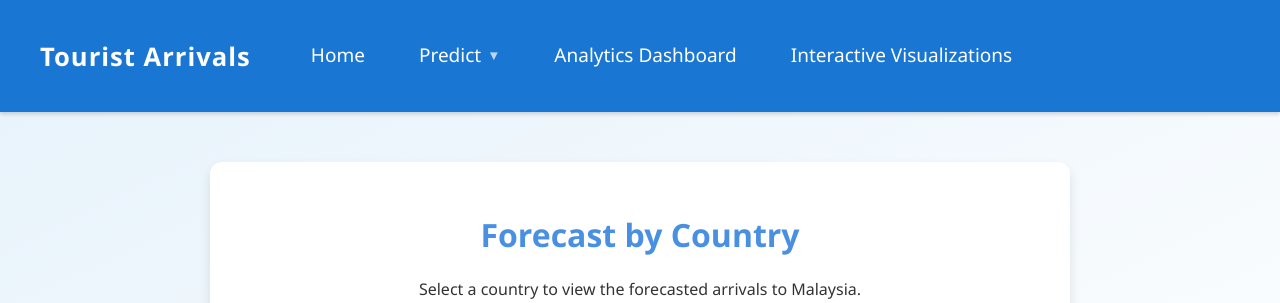
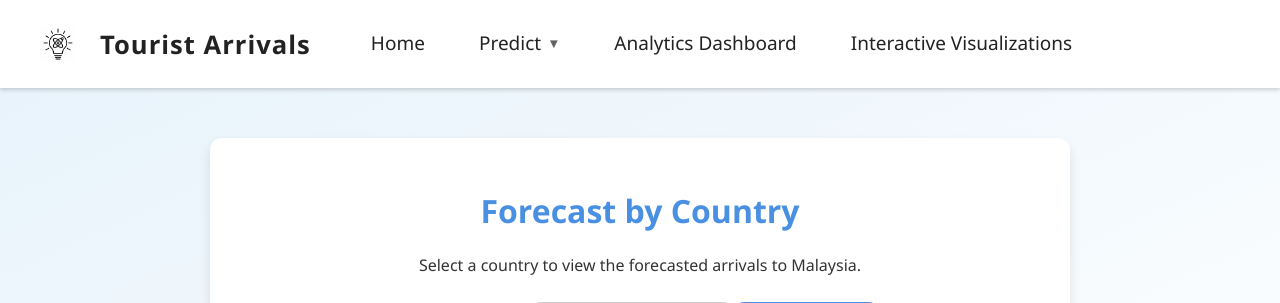
Before and after one commit to liyanalukman/Forecasting-Tourist-Arrivals-Trends, a Flask app: page /predict/country in a window 1280 px wide. Shown: the top 303 px of the page. Run offline with Flask 3, Linux system fonts and the light colour scheme; parts of the project's set-up code (start-up, migrations or seed data) failed here and were passed over.

Commit message:
add web_icon to navbar and adjust navbar height and style

```diff
--- a/templates/navbar.html
+++ b/templates/navbar.html
@@ -2,6 +2,7 @@
 <nav class="navbar-fixed">
     <div class="navbar">
         <div class="navbar-left">
+            <img src="{{ url_for('static', filename='images/web_icon.jpeg') }}" alt="Logo" class="logo">
             <span class="brand">Tourist Arrivals</span>
             <ul class="navbar-menu">
                 <li><a href="{{ url_for('home') }}" {% if request.endpoint == 'home' %}class="active"{% endif %}>Home</a></li>
@@ -27,8 +28,8 @@
     z-index: 100;
 }
 .navbar {
-    background: #1976d2;
-    height: 80px;
+    background: #fff;
+    height: 56px;
     display: flex;
     align-items: center;
     box-shadow: 0 2px 4px rgba(0,0,0,0.08);
@@ -40,8 +41,13 @@
     max-width: 1200px;
     margin: 0 auto;
 }
+.logo {
+    height: 36px;
+    width: 36px;
+    margin-right: 12px;
+}
 .brand {
-    color: #fff;
+    color: #222;
     font-size: 1.6rem;
     font-weight: 600;
     margin-right: 36px;
@@ -53,38 +59,38 @@
     margin: 0;
     padding: 0;
     list-style: none;
-    height: 80px;
+    height: 56px;
 }
 .navbar-menu li {
     position: relative;
-    height: 80px;
+    height: 56px;
     display: flex;
     align-items: center;
 }
 .navbar-menu a {
-    color: #fff !important;
+    color: #222 !important;
     text-decoration: none;
     font-size: 1.08rem;
     font-weight: 500;
-    padding: 0 22px;
-    height: 80px;
+    padding: 0 18px;
+    height: 56px;
     display: flex;
     align-items: center;
     border-bottom: 3px solid transparent;
-    background: #1976d2;
+    background: #fff;
     transition: border-bottom 0.2s, color 0.2s;
 }
 .navbar-menu a:hover,
 .navbar-menu a:focus {
-    color: #fff !important;
-    background: #1976d2;
+    color: #1565c0 !important;
+    background: #f5f5f5;
     outline: none;
     border-bottom: 3px solid #90caf9;
 }
 .navbar-menu a.active {
-    border-bottom: 3px solid #fff;
-    background: #1976d2;
-    color: #fff !important;
+    border-bottom: 3px solid #1565c0;
+    background: #f5f5f5;
+    color: #1565c0 !important;
 }
 .dropdown .dropbtn::after {
     content: '\25BC';
@@ -125,12 +131,12 @@
 }
 .dropdown-menu a:hover,
 .dropdown-menu a:focus {
-    background: #e3f2fd;
-    color: #1976d2 !important;
+    background: #f5f5f5;
+    color: #1565c0 !important;
 }
 .dropdown-menu a.active {
-    background: #bbdefb;
-    color: #1976d2 !important;
+    background: #e3f2fd;
+    color: #1565c0 !important;
 }
 @media (max-width: 900px) {
     .navbar-left { max-width: 100%; }
```
